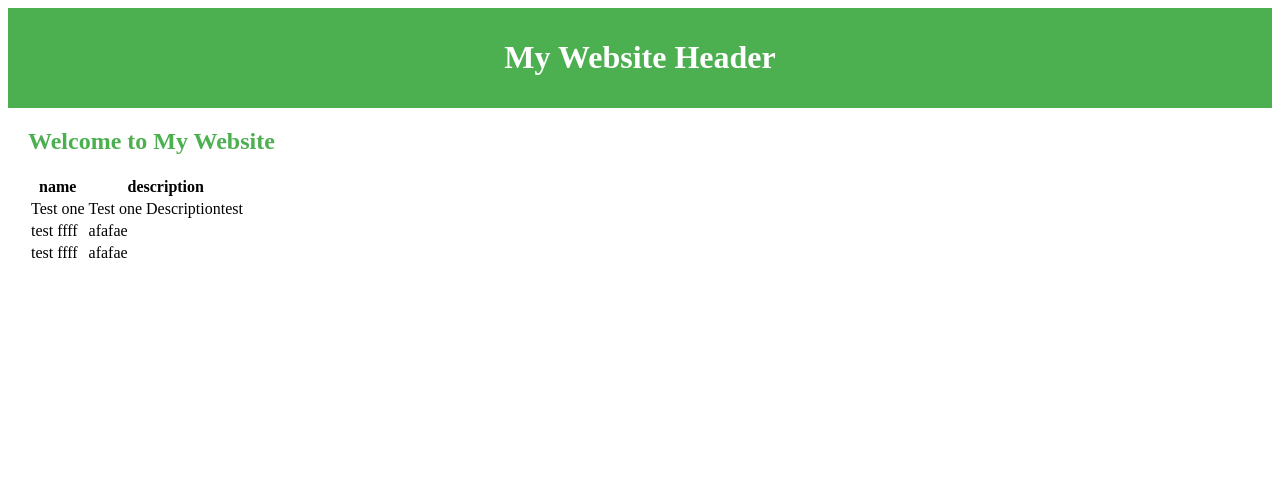
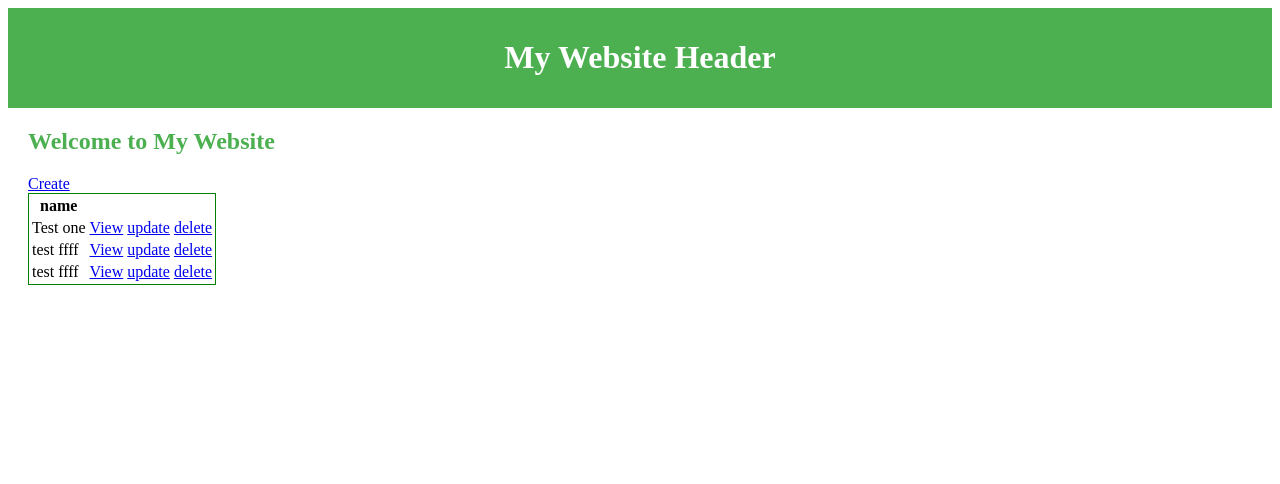
Before and after one commit to Tharindu37/django_full_stack_crud, a Django app: page / in a window 1280 px wide. Shown: the top 484 px of the page. Run offline with Django 5.2, Linux system fonts and the light colour scheme; data comes from the database, SQL or seed files in the repository; both versions use the stored data as it was after the commit.

Commit message:
CRUD Done

```diff
--- a/crud/crudAdminApp/urls.py
+++ b/crud/crudAdminApp/urls.py
@@ -3,5 +3,8 @@ from . import views
 
 urlpatterns = [
     path('', views.posts, name="posts"),
-    path('post/<str:pid>/', views.post, name="post")
+    path('post/<str:pid>/', views.post, name="post"),
+    path('create-form', views.createNewPost, name="create"),
+    path('upate-form/<str:pid>/',views.updatePost,name="update"),
+    path('delete/<str:pid>/', views.delete,name="delete")
 ]
--- a/crud/crudAdminApp/views.py
+++ b/crud/crudAdminApp/views.py
@@ -1,5 +1,6 @@
-from django.shortcuts import render
+from django.shortcuts import render, redirect
 from . models import postTable
+from . form import createPost
 
 # Create your views here.
 def posts(request):
@@ -10,4 +11,32 @@ def posts(request):
 
 
 def post(request, pid):
-    return render(request, 'post.html')
+    database = postTable.objects.get(id=pid)
+    return render(request, 'post.html',{'database':database})
+
+def createNewPost(request):
+    form = createPost()
+    if request.method == "POST":
+        form = createPost(request.POST)
+        if form.is_valid:
+            form.save()
+            return redirect('posts')
+    return render(request, ('form.html'),{'form':form})
+
+
+def updatePost(request,pid):
+    database = postTable.objects.get(id = pid)
+    form = createPost(instance=database)
+    if request.method == "POST":
+        form = createPost(request.POST, instance=database)
+        if form.is_valid():
+            form.save()
+            return redirect('posts')
+    return render(request, 'form.html', {'form':form})
+
+def delete(request, pid):
+    database = postTable.objects.get(id=pid)
+    if request.method == "POST":
+        database.delete()
+        return redirect('posts')
+    return render(request, 'del.html')
--- a/crud/templates/index.html
+++ b/crud/templates/index.html
@@ -1,18 +1,24 @@
 {% include "navbar.html" %}
 <div style="margin: 20px;">
     <h2 style="color: #4CAF50;">Welcome to My Website</h2>
-    <table class="table">
+    <a href="{% url 'create' %}">Create</a>
+    <table class="table" style="border:1px solid green">
         <thead>
             <tr>
                 <th>name</th>
-                <th>description</th>
+
             </tr>
         </thead>
         <tbody>
             {% for i in database %}
             <tr>
                 <td scope="row">{{i.name}}</td>
-                <td>{{i.description}}</td>
+                <td>
+                    <a href="{% url 'post' i.id %}">View</a>
+
+                </td>
+                <td><a href="{% url 'update' i.id %}">update</a></td>
+                <td><a href="{% url 'delete' i.id %}"> delete </a></td>
             </tr>
             {% endfor %}
         </tbody>
--- a/crud/templates/post.html
+++ b/crud/templates/post.html
@@ -1,4 +1,4 @@
 <div style="border: 1px solid #ddd; padding: 15px; margin-bottom: 10px;">
-    <h2 style="color: #333;">{{ title }}</h2>
-    <p style="color: #555;">{{ content }}</p>
+    <h2 style="color: #333;">{{ database.title }}</h2>
+    <p style="color: #555;">{{ database.description }}</p>
 </div>
```
Also changed, not shown: crud/crudAdminApp/form.py (added, +7 -0 lines), crud/templates/del.html (added, +8 -0 lines), crud/templates/form.html (added, +10 -0 lines), crud/db.sqlite3.
